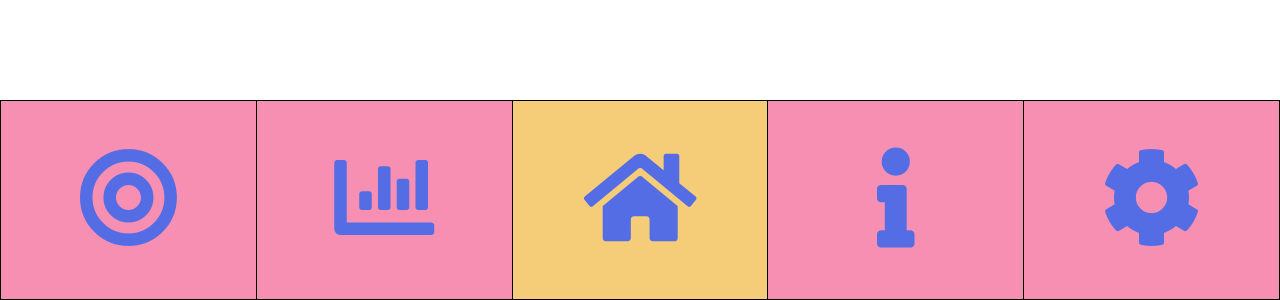
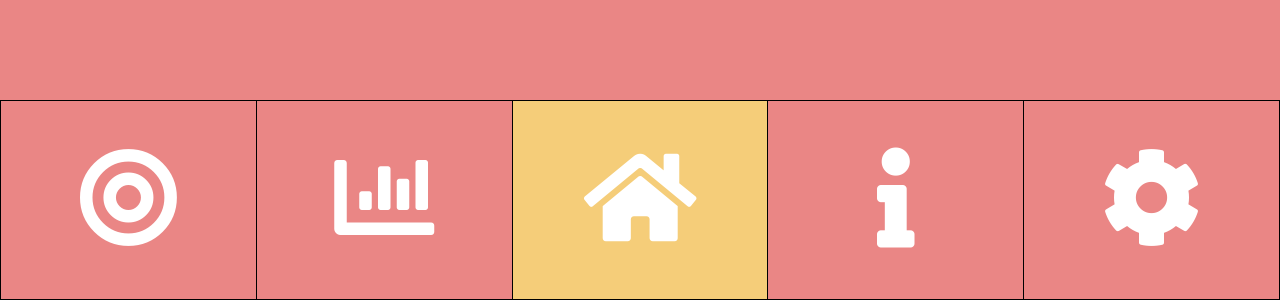
Before and after one commit to haemoolpa-jeon/haemoolpa-jeon.github.io, a plain HTML site: page index.html in a window 1280 px wide. Shown: the part 500-800 px from the top of the page. Drawn offline with nearby package versions, Linux system fonts and the light colour scheme.

Commit message:
Update style.css

```diff
--- a/styles/style.css
+++ b/styles/style.css
@@ -3,6 +3,7 @@
 html {
 position: relative;
 min-height: 100%;
+background-color: #ea8685
 }
 body {
   /* Margin bottom by footer height */
@@ -127,7 +128,7 @@ bottom: 0;
 width: 100%;
   /* Set the fixed height of the footer here */
 height: 200px;
-background-color: #f5f5f5;
+background-color: #ea8685;
 
 }
 
@@ -151,7 +152,7 @@ background-color: #f5f5f5;
 }
 
 .passiveNav {
-	background-color: #f78fb3;
+	background-color: #ea8685;
 }
 
 .passive:active {
@@ -159,7 +160,7 @@ background-color: #f5f5f5;
 }
 
 .fas {
-	color:#546de5;
+	color:white;
 }
 
 /* ------------- Styling for pie chart ------------- */
```
